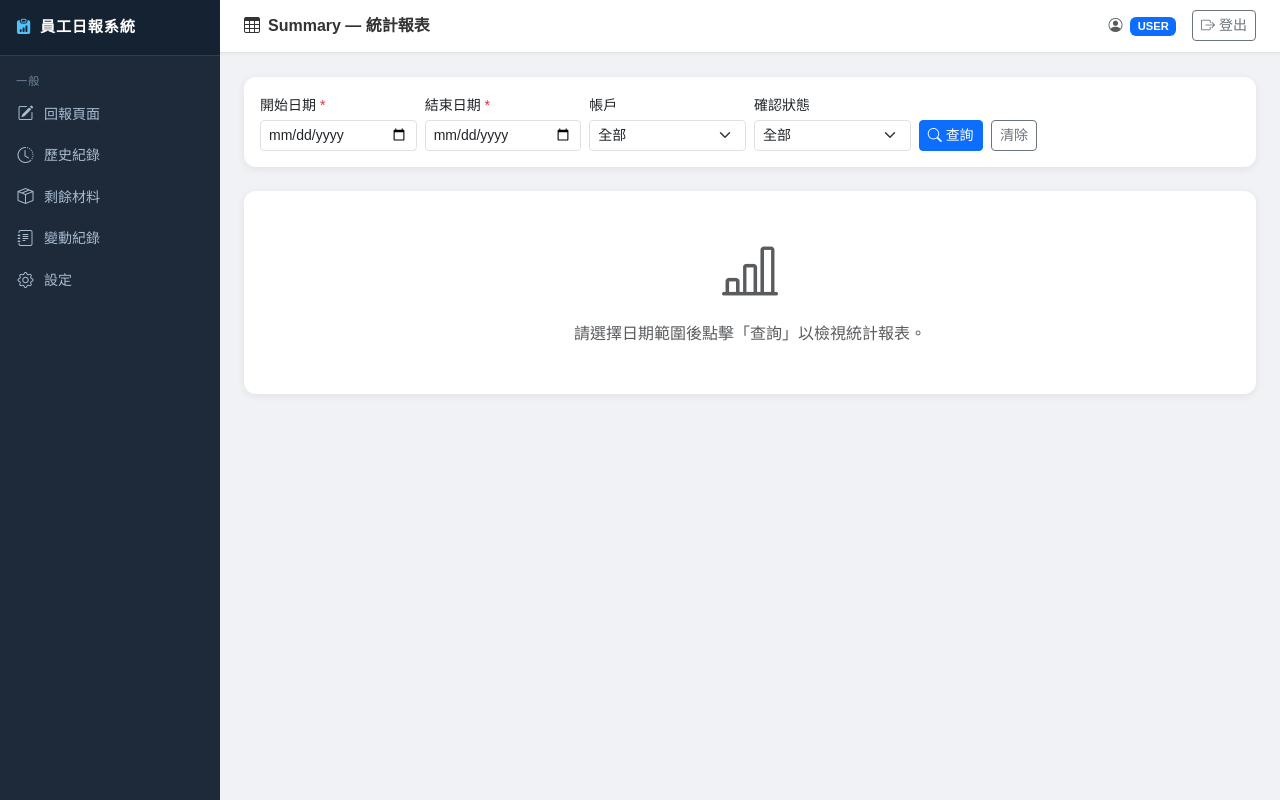
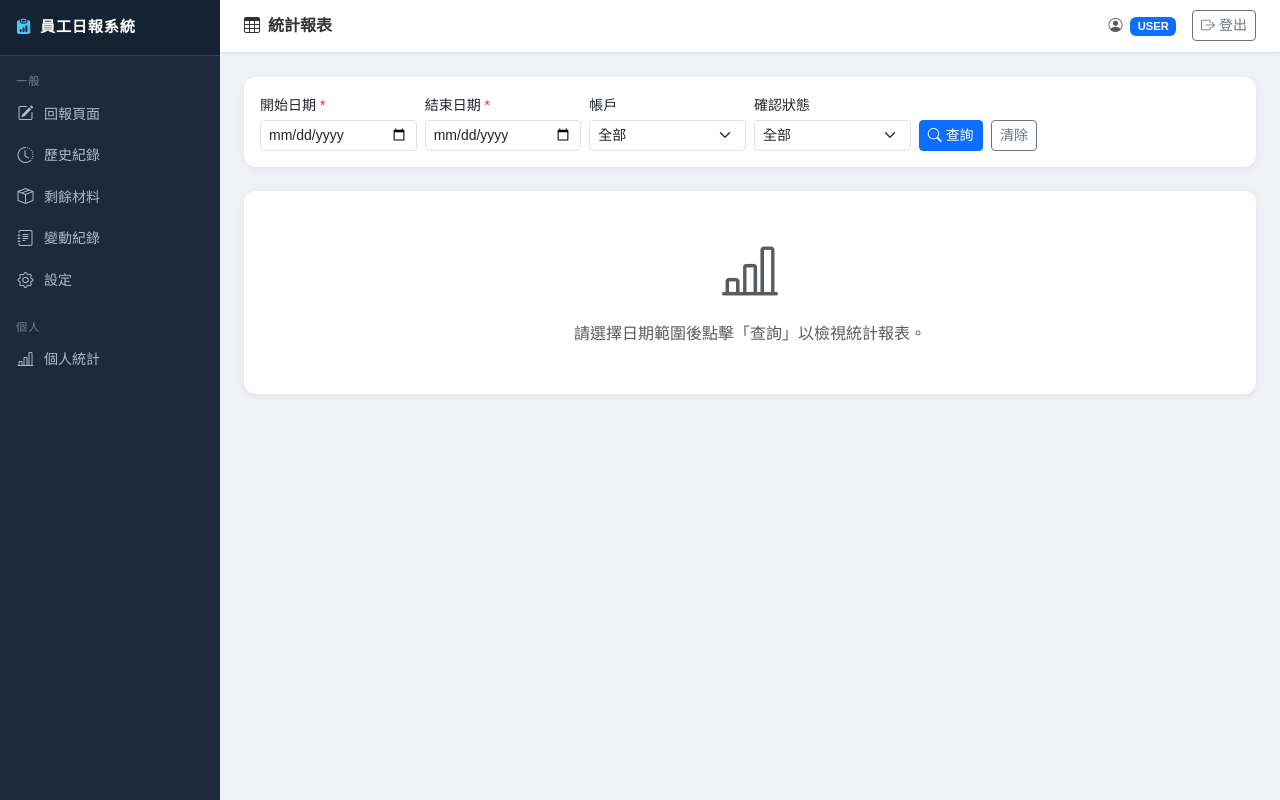
Before and after one commit to pitaya943/daily-report-system, a Flask app: template templates/summary.html in a window 1280 px wide. Run offline with Flask 3, Linux system fonts and the light colour scheme; the template is opened without the code that fills it, so the values that code supplies are empty.

Commit message:
chore: 更新文字內容
Co-Authored-By: Claude Sonnet 4.6 <noreply@anthropic.com>

```diff
--- a/templates/base.html
+++ b/templates/base.html
@@ -3,7 +3,7 @@
 <head>
   <meta charset="UTF-8">
   <meta name="viewport" content="width=device-width, initial-scale=1.0">
-  <title>{% block title %}員工日報系統{% endblock %}</title>
+  <title>{% block title %}宇丞 — 員工日報系統{% endblock %}</title>
   <link href="https://cdn.jsdelivr.net/npm/bootstrap@5.3.2/dist/css/bootstrap.min.css" rel="stylesheet">
   <link href="https://cdn.jsdelivr.net/npm/bootstrap-icons@1.11.3/font/bootstrap-icons.css" rel="stylesheet">
   <style>
@@ -82,13 +82,11 @@
       <i class="bi bi-gear"></i> 設定
     </a>
 
-    {% if current_user.role == 'USER' %}
     <div class="sidebar-section mt-2">個人</div>
     <a href="{{ url_for('personal_stats') }}"
        class="nav-link {% if request.endpoint == 'personal_stats' %}active{% endif %}">
       <i class="bi bi-bar-chart-line"></i> 個人統計
     </a>
-    {% endif %}
 
     {% if current_user.role == 'ADMIN' %}
     <div class="sidebar-section mt-2">管理</div>
--- a/templates/salary.html
+++ b/templates/salary.html
@@ -1,5 +1,5 @@
 {% extends 'base.html' %}
-{% block title %}Salary{% endblock %}
+{% block title %}薪資計算{% endblock %}
 {% block page_title %}<i class="bi bi-currency-dollar me-2"></i>薪資計算{% endblock %}
 
 {% block content %}
--- a/templates/summary.html
+++ b/templates/summary.html
@@ -1,6 +1,6 @@
 {% extends 'base.html' %}
-{% block title %}Summary{% endblock %}
-{% block page_title %}<i class="bi bi-table me-2"></i>Summary — 統計報表{% endblock %}
+{% block title %}統計報表{% endblock %}
+{% block page_title %}<i class="bi bi-table me-2"></i>統計報表{% endblock %}
 
 {% block content %}
 <!-- Filter -->
```
Also changed, not shown: templates/history.html (+1 -12 lines).
